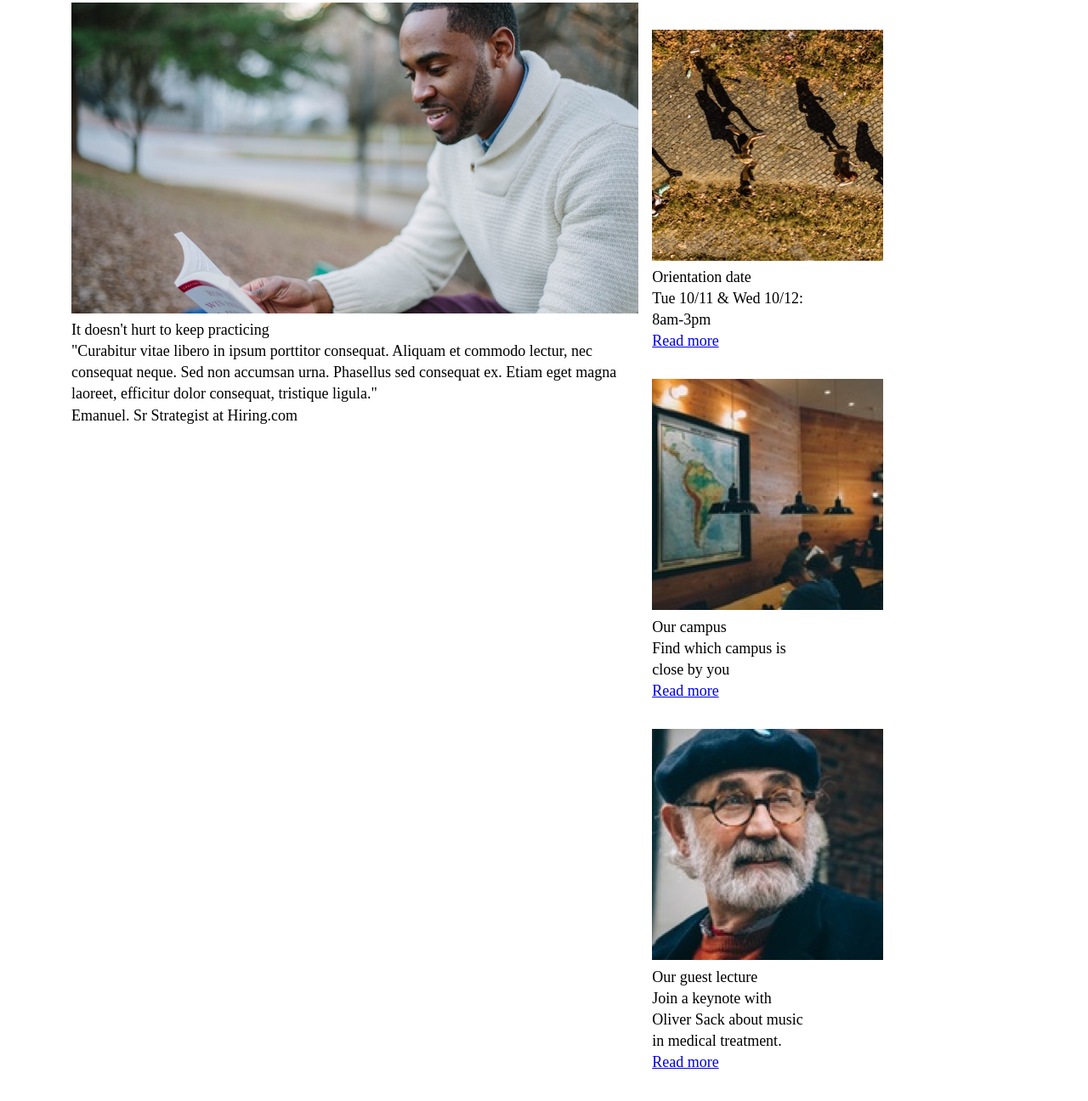
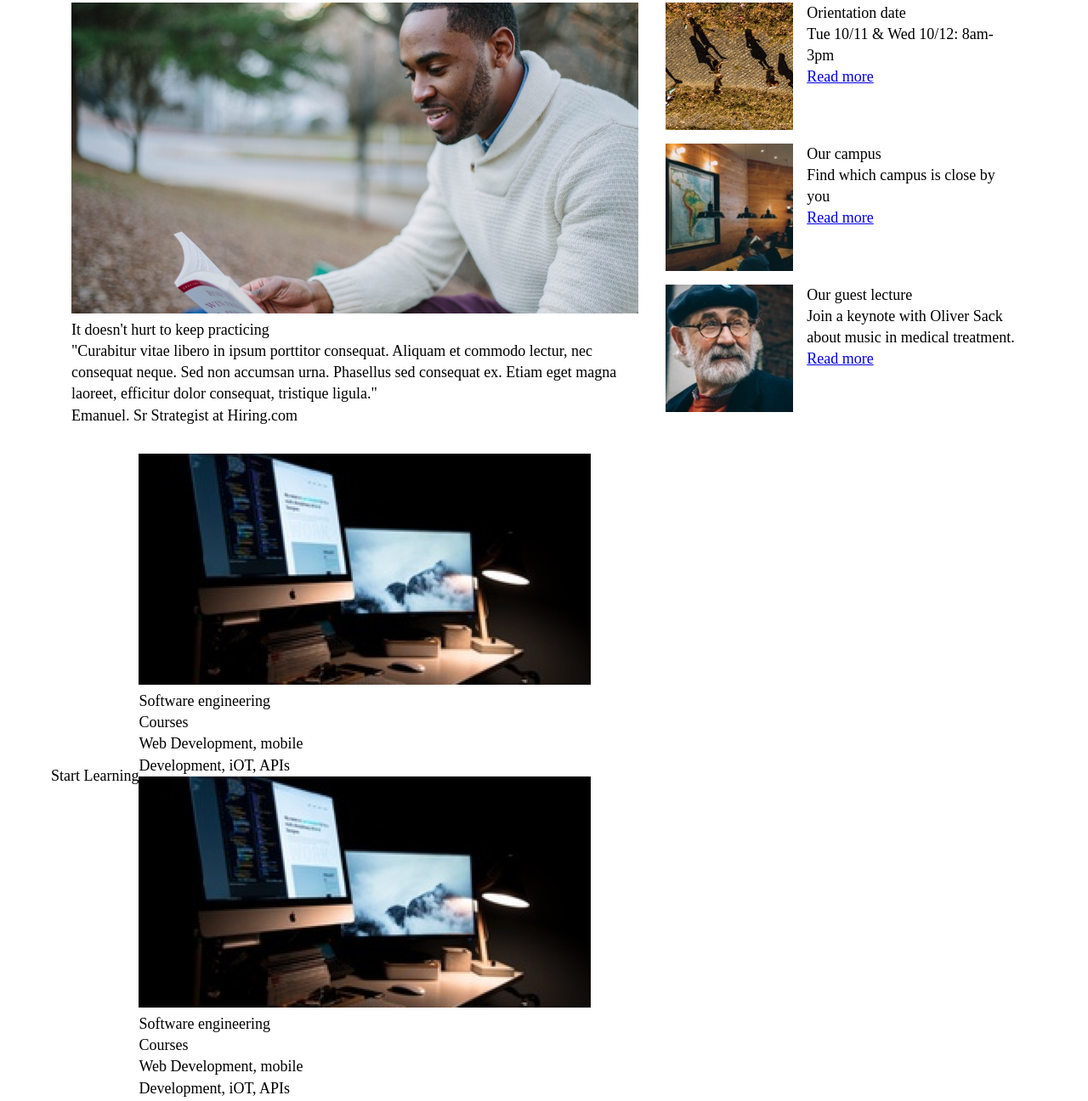
Before and after one commit to henkesan/Capstone, a plain HTML site: page index.html in a window 1280 px wide. Shown: the part 651-1947 px from the top of the page at 85% size. Drawn offline with Linux system fonts and the light colour scheme.

Commit message:
added more layout

```diff
--- a/index.html
+++ b/index.html
@@ -60,37 +60,75 @@
     </div>
     <div class="main-info">
       <div class="main-list-content">
+          <div class="item">
 
-          <img src="./resources/images/information-orientation.jpg"/>
+              <img src="./resources/images/information-orientation.jpg"/>
 
-          <h2>Orientation date</h2>
-          <p>Tue 10/11 & Wed 10/12: 8am-3pm</p>
-          <a href="#">Read more</a>
-
+            <div class="list-content">
+              <h2>Orientation date</h2>
+              <p>Tue 10/11 & Wed 10/12: 8am-3pm</p>
+              <a href="#">Read more</a>
+            </div>
+          </div>
       </div>
       <div class="main-list-content">
-
+          <div class="item">
           <img src="./resources/images/information-campus.jpg">
-
+          <div class="list-content">
           <h2>Our campus</h2>
           <p>Find which campus is close by you</p>
           <a href="#">Read more</a>
         </div>
+      </div>
+        </div>
 
       <div class="main-list-content">
-
+        <div class="item">
           <img src="./resources/images/information-guest-lecture.jpg">
-
+          <div class="list-content">
 
           <h2>Our guest lecture</h2>
           <p>Join a keynote with Oliver Sack about music in medical treatment.</p>
           <a href="#">Read more</a>
-
+        </div>
+      </div>
       </div>
     </div>
   </div>
   </div>
 
+<div class="container learning">
+  <div class="heading">
+  <h1>Start Learning</h1>
+</div>
+  <div class="info-learning">
+    <div class="item-learning">
+
+        <img src="./resources/images/course-software.jpg" />
+
+
+        <h2>Software engineering</h2>
+        <h3>Courses</h3>
+        <p>Web Development, mobile</p>
+        <p>Development, iOT, APIs</p>
+
+    </div>
+
+    <div class="item-learning">
+
+        <img src="./resources/images/course-software.jpg" />
+
+
+        <h2>Software engineering</h2>
+        <h3>Courses</h3>
+        <p>Web Development, mobile</p>
+        <p>Development, iOT, APIs</p>
+
+    </div>
+  </div>
+
+
+</div>
 
 
   </body>
--- a/resources/css/style.css
+++ b/resources/css/style.css
@@ -87,15 +87,33 @@ ul li{
 .main-photo img{
   max-width: 100%;
 
+
+
 }
 
 .main-list-content{
 
-  width: 40%;
   margin-left: 16px;
-  margin-top:32px;
+  }
+
+.item{
+  display: flex;
 }
-.list-photo{
+.item img{
   width: 35%;
-  height: auto;
+  height: 35%;
+  margin: 0 16px 16px 16px;
 }
+
+.learning{
+  display: flex;
+  align-items: center;
+
+
+}
+.item-learning{
+
+}
+.info-learning{
+
+}
```
